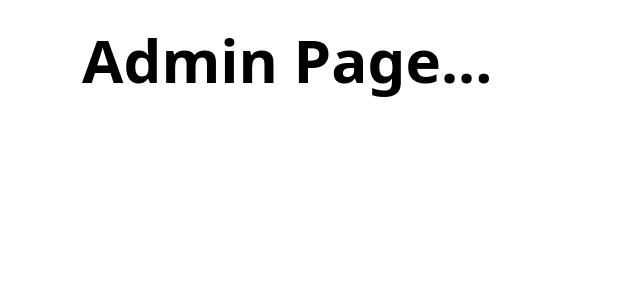
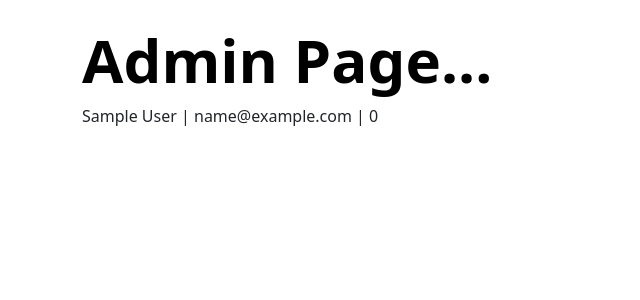
Before and after one commit to sua379/test_app, a Flask app: page /admin in a window 1280 px wide. Shown: the part 56-356 px from the top of the page, without its empty margins (0-640 px from the left). Run offline with Flask 2, Linux system fonts and the light colour scheme; the visitor is signed in with stand-in values (Sample User, id 1); data comes from the database, SQL or seed files in the repository; some libraries are stand-ins or nearby versions.

Commit message:
'updated_admin_page'

```diff
--- a/app.py
+++ b/app.py
@@ -50,8 +50,10 @@ login_manager.login_view='login'
 @login_required
 def admin():
     id=current_user.id
+    users=db_model()
     if id==1:
-        return render_template('admin.html')
+        users=users.query.order_by(users.id)
+        return render_template('admin.html', users=users)
     else:
         flash('Only the admin can access this page')
         return redirect(url_for('dashboard'))
--- a/templates/admin.html
+++ b/templates/admin.html
@@ -10,4 +10,8 @@
 
 <h1><b>Admin Page...</b></h1>
 
+{%for user in users%}
+    {{user.name}} | {{user.email}} | {{user.age}}<br>
+{%endfor%}
+
 {%endblock%}
```
